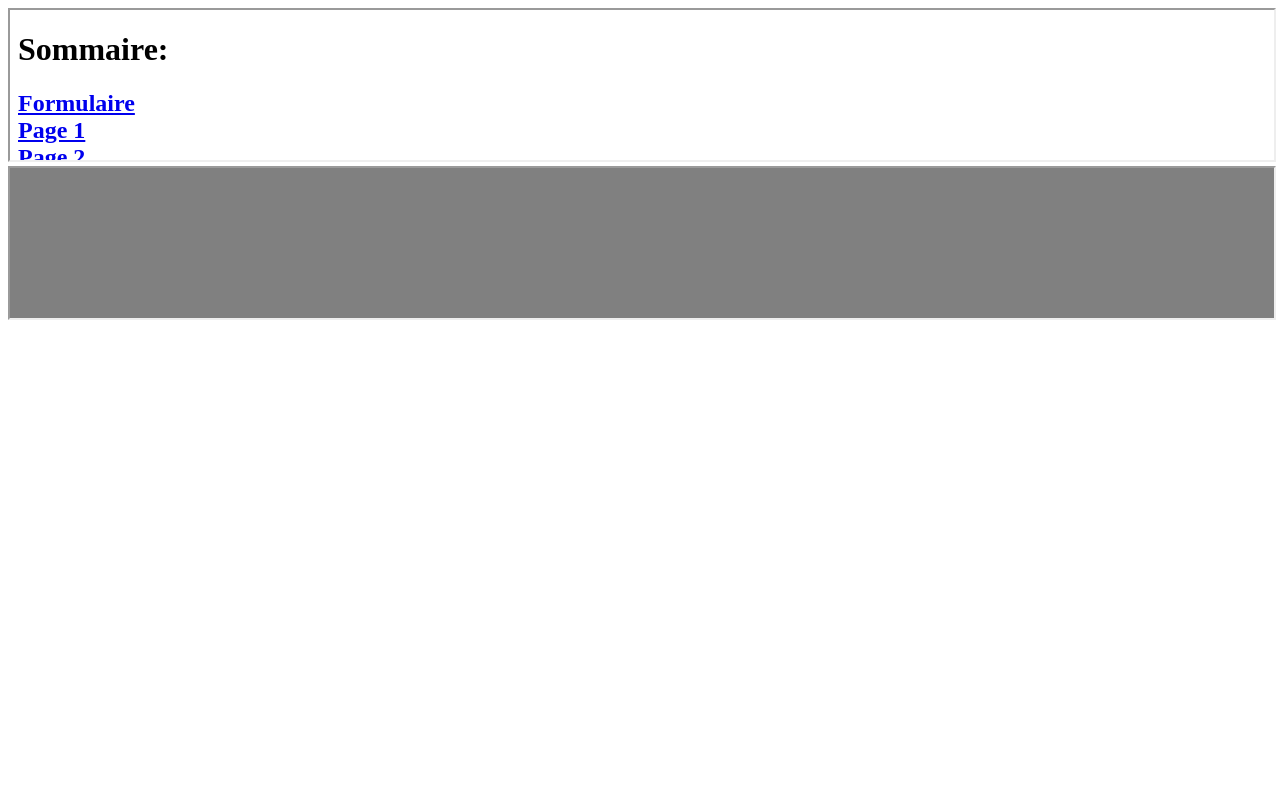
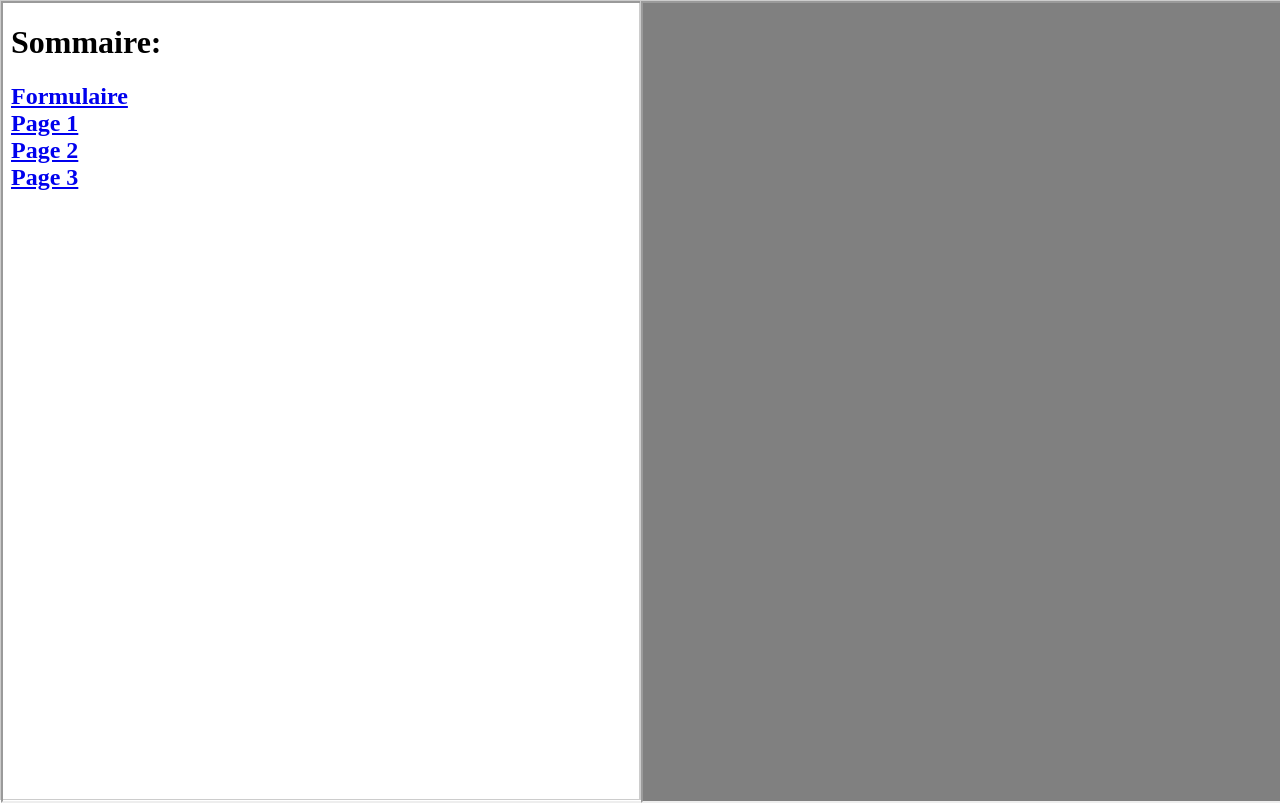
Before and after one commit to saramanoharan/MiniProjet-Multifenetre-BTS, a plain HTML site: page index.html in a window 1280 px wide. Drawn offline with Linux system fonts and the light colour scheme.

Commit message:
Update index.html

```diff
--- a/index.html
+++ b/index.html
@@ -1,11 +1,38 @@
 <!DOCTYPE html>
+<html lang="en">
 <head>
-	<title>TP_Frame</title>
+  <meta charset="UTF-8">
+  <meta name="viewport" content="width=device-width, initial-scale=1.0">
+  <title>TP_Frame</title>
+  <style>
+    body {
+      margin: 0;
+      padding: 0;
+      display: flex;
+      height: 100vh;
+      overflow-x: hidden;
+	}
+
+    #left-column, #right-column {
+      flex: 1;
+      border: 1px solid #ccc;
+    }
+
+    iframe {
+      width: 100%;
+      height: 100%;
+    }
+  </style>
 </head>
 <body>
 
-<iframe src="lien.html" width="100%" name="f1"></iframe>
-<iframe src="page1.html" width="100%" name="f2"></iframe>
+<div id="left-column">
+  <iframe src="lien.html" name="f1"></iframe>
+</div>
+
+<div id="right-column">
+  <iframe src="page1.html" name="f2"></iframe>
+</div>
 
 </body>
 </html>
```
